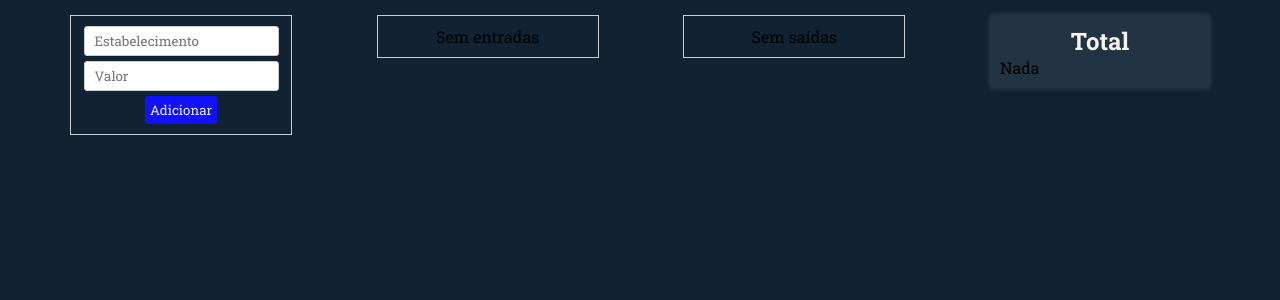
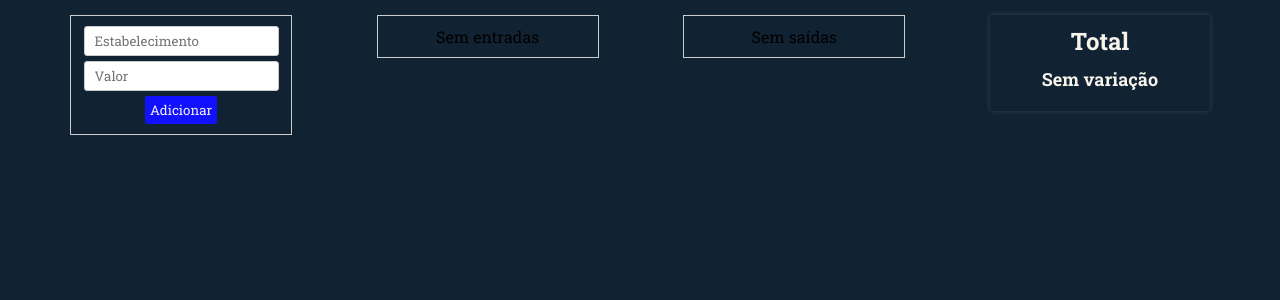
Before and after one commit to BrittosMonteiro/controle-financeiro, a Vue app: page / in a window 1280 px wide. Shown: the top 300 px of the page. Built offline with nearby package versions, Linux system fonts and the light colour scheme.

Commit message:
Alterações no DisplayValue

```diff
--- a/src/components/DisplayValue.vue
+++ b/src/components/DisplayValue.vue
@@ -1,9 +1,9 @@
 <template>
     <div class="displayValue">
         <h1 class="displayValueTitle">{{title}}</h1>
-        <span v-if="value > 0.00" class="">R$ {{value}}</span>
-        <span v-else-if="value < 0.00" class="">R$ {{value}}</span>
-        <span v-else class="">Nada</span>
+        <span v-if="value > 0.00" class="displayValueShown green">R$ {{parseFloat(value.toFixed(2))}}</span>
+        <span v-else-if="value < 0.00" class="displayValueShown red">R$ {{parseFloat(value.toFixed(2))}}</span>
+        <span v-else class="displayValueShown white">Sem variação</span>
     </div>
 </template>
 
@@ -23,7 +23,7 @@ export default {
     flex-direction: column;
     width: 100%;
     max-width: 200px;
-    background-color: #234;
+    background-color: #123;
     padding: 10px;
     border-radius: 3px;
     box-shadow: 0 0 0.3em #345;
@@ -34,4 +34,20 @@ export default {
     color: #f6f4eb;
     font-size: 24px;
 }
+.displayValueShown{
+    display: flex;
+    justify-content: center;
+    margin: 10px 0;
+    font-weight: bold;
+    font-size: 18px;
+}
+.green{
+    color: #4ebd4e;
+}
+.red{
+    color: #ee3434;
+}
+.white{
+    color: #f6f4eb;
+}
 </style>
```
